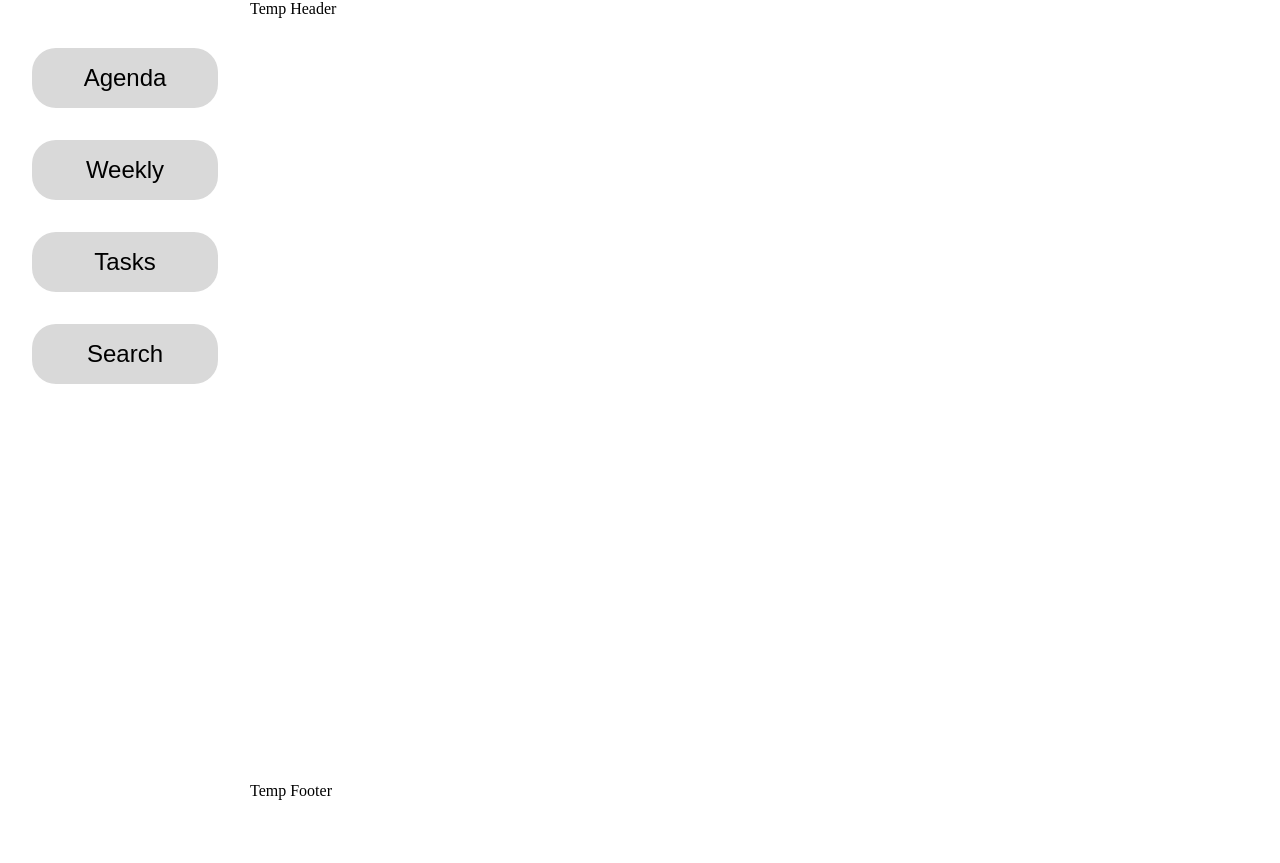
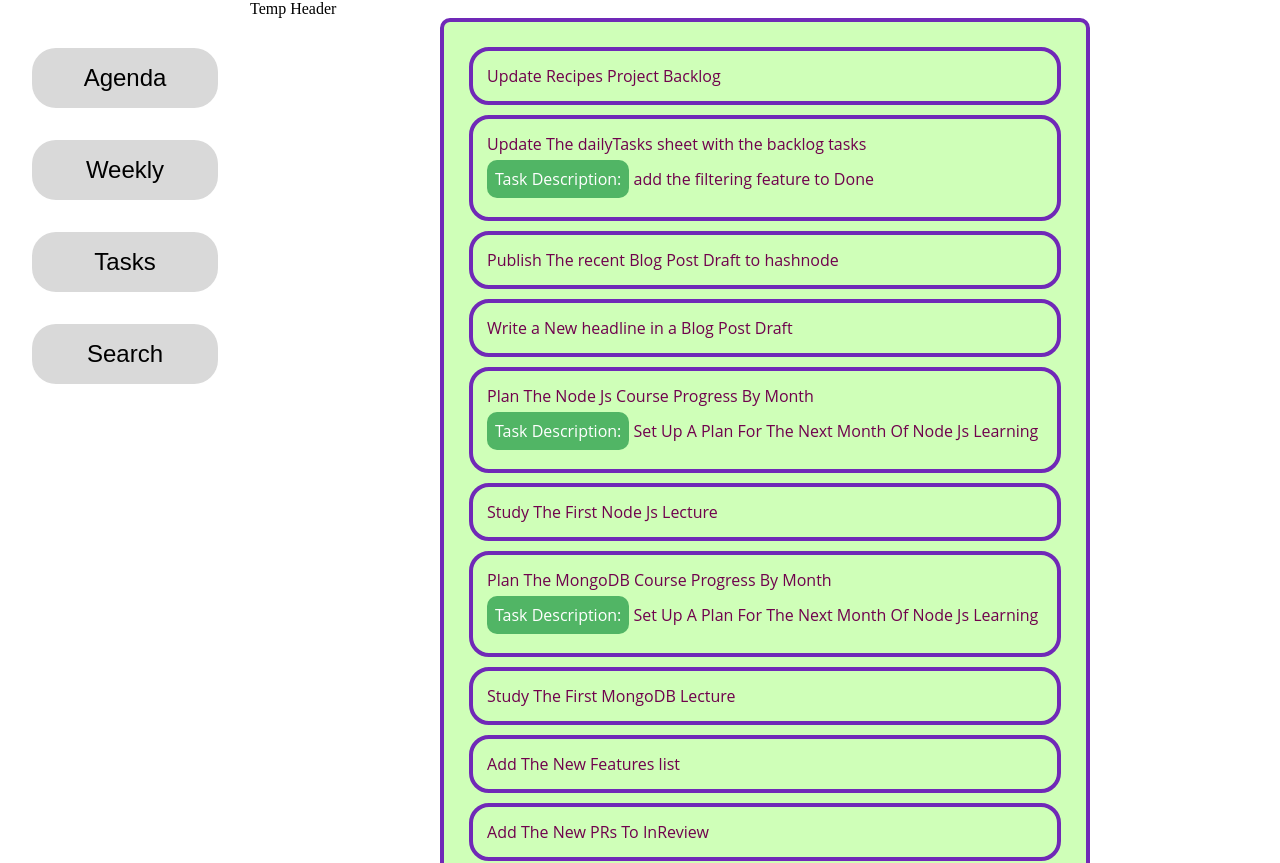
Before and after one commit to chingu-voyages/v47-tier2-team-18, a React app in the folder dailytasks/: page / in a window 1280 px wide. Shown: the top 863 px of the page. Before the commit the page ends 800 px from the top, so only its background shows below. Built offline with nearby package versions, Linux system fonts and the light colour scheme; the HTML template or start-up script is replaced by a standard one.

Commit message:
add AllTasks component

```diff
--- /dev/null
+++ b/dailytasks/src/components/AllTasks.jsx
@@ -0,0 +1,22 @@
+import React from 'react';
+import tasksData from '../data/tasks-example.json'
+import { AllTasksWrapper, TaskWrapper } from './styles/AllTasksStyles';
+
+const AllTasks = () => {
+  return (
+    <AllTasksWrapper>
+      {tasksData.map((task, index) => (
+        <TaskWrapper key={index}>
+          <h4>{task.taskName}</h4>
+          {task.taskDescription && (
+            <p>
+              <div className='task-description'>Task Description:</div> {task.taskDescription}
+            </p>
+          )}
+        </TaskWrapper>
+      ))}
+    </AllTasksWrapper>
+  );
+};
+
+export default AllTasks;
--- a/dailytasks/src/components/SideBar.jsx
+++ b/dailytasks/src/components/SideBar.jsx
@@ -16,7 +16,7 @@ const SideBar = () => {
           </Link>
         </NavLinks>
         <NavLinks>
-          <Link to="">
+          <Link to="/tasks">
             <button>Tasks</button>
           </Link>
         </NavLinks>
--- /dev/null
+++ b/dailytasks/src/components/styles/AllTasksStyles.jsx
@@ -0,0 +1,37 @@
+import styled from 'styled-components';
+
+export const AllTasksWrapper = styled.div`
+  border: 4px solid #7029b7;
+  border-radius: 10px;
+  font-family: 'Open Sans', sans-serif;
+  max-width: 650px;
+  margin: 0 auto;
+  padding: 25px;
+  background-color: #cfffb8;
+`;
+
+export const TaskWrapper = styled.div`
+  display: flex;
+  flex-direction: column;
+  border: 4px solid #7029b7;
+  border-radius: 20px;
+  padding: 14px;
+  margin-bottom: 10px;
+
+  h4 {
+    color: #70024d;
+  }
+
+  p {
+    color: #70024d;
+    margin: 5px 0;
+  }
+
+  .task-description {
+    display: inline-block;
+    padding: 8px;
+    color: #fff;
+    background-color: #51b565;
+    border-radius: 10px;
+  }
+`;
--- a/dailytasks/src/main.jsx
+++ b/dailytasks/src/main.jsx
@@ -2,8 +2,8 @@ import React from "react";
 import ReactDOM from "react-dom/client";
 import App from "./App.jsx";
 import { createBrowserRouter, RouterProvider } from "react-router-dom";
-// import AllTasks from "./components/AllTasks.jsx";
 import Calander from "./components/Calander.jsx";
+import AllTasks from "./components/AllTasks.jsx";
 import ErrorPage from "./components/ErrorPage.jsx";
 
 const router = createBrowserRouter([
@@ -11,8 +11,9 @@ const router = createBrowserRouter([
     path: "/",
     element: <App />,
     children: [
-      // { index: true, element: <AllTasks /> },
+      { index: true, element: <AllTasks /> },
       { path: "calendar", element: <Calander /> },
+      { path: "tasks", element: <AllTasks /> },
     ],
     // TODO -- Create errorElement to handle bad urls
     errorElement: <ErrorPage />,
```
